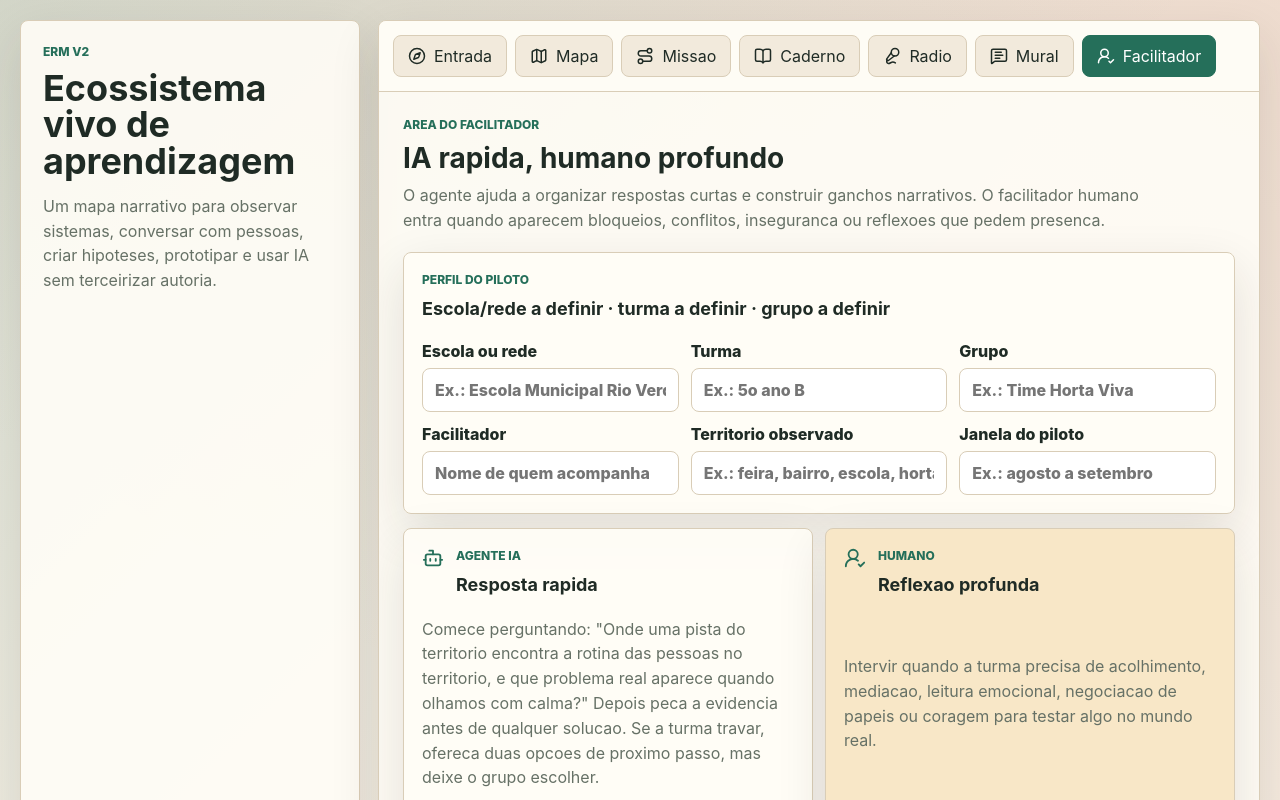
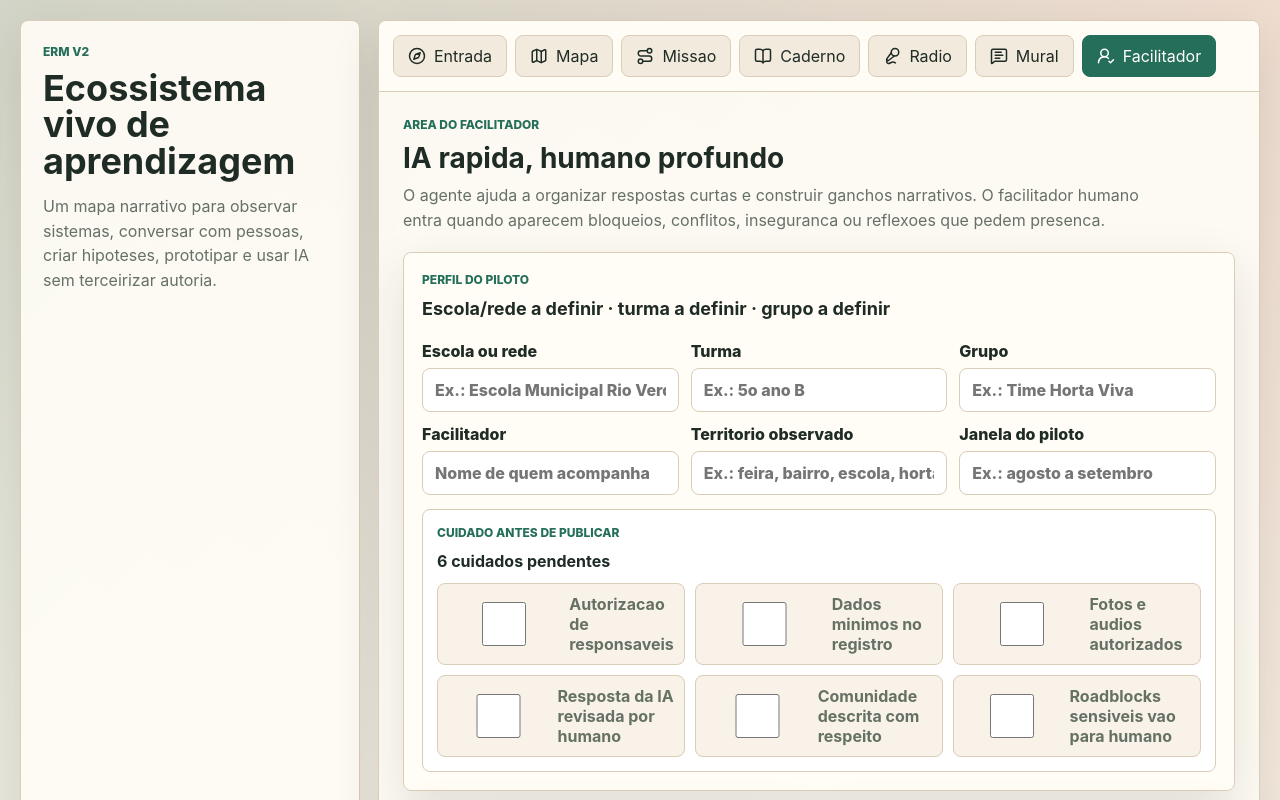
Before and after one commit to BasedCaveman/ERM, a Next.js app: page / in a window 1280 px wide. Both pictures are taken after a click on the button "Facilitador". Shown: the top 800 px of the page. Built offline with nearby package versions, Linux system fonts and the light colour scheme.

Commit message:
Add pilot safety checklist

```diff
--- a/app/globals.css
+++ b/app/globals.css
@@ -911,6 +911,34 @@ p {
   box-shadow: 0 0 0 3px rgba(37, 111, 90, 0.14);
 }
 
+.safeguard-panel {
+  display: grid;
+  gap: 12px;
+  border: 1px solid var(--line);
+  border-radius: 8px;
+  background: #fff;
+  padding: 14px;
+}
+
+.safeguard-panel h4 {
+  margin-bottom: 0;
+  font-size: 16px;
+}
+
+.safeguard-grid {
+  display: grid;
+  grid-template-columns: repeat(3, minmax(0, 1fr));
+  gap: 10px;
+}
+
+.safeguard-grid .check-row {
+  min-height: 52px;
+  border: 1px solid var(--line);
+  border-radius: 8px;
+  background: #f8f2e8;
+  padding: 10px;
+}
+
 .facilitator-card,
 .roadblock-form,
 .roadblock-card {
@@ -1125,6 +1153,7 @@ p {
   .fieldbook-layout,
   .facilitator-grid,
   .pilot-profile-grid,
+  .safeguard-grid,
   .rules-grid {
     grid-template-columns: repeat(2, minmax(0, 1fr));
   }
@@ -1170,6 +1199,7 @@ p {
   .fieldbook-layout,
   .facilitator-grid,
   .pilot-profile-grid,
+  .safeguard-grid,
   .roadblock-form,
   .form-grid,
   .notebook-grid,
--- a/app/page.tsx
+++ b/app/page.tsx
@@ -67,6 +67,7 @@ type PilotProfile = {
   facilitator: string;
   territory: string;
   window: string;
+  safeguards: Record<string, boolean>;
 };
 
 type Roadblock = {
@@ -307,7 +308,41 @@ const emptyPilotProfile: PilotProfile = {
   facilitator: '',
   territory: '',
   window: '',
+  safeguards: {},
 };
+
+const safeguardItems = [
+  {
+    id: 'guardianConsent',
+    label: 'Autorizacao de responsaveis',
+    report: 'Autorizacao de responsaveis registrada',
+  },
+  {
+    id: 'minimalData',
+    label: 'Dados minimos no registro',
+    report: 'Registros evitam dados pessoais desnecessarios',
+  },
+  {
+    id: 'mediaConsent',
+    label: 'Fotos e audios autorizados',
+    report: 'Midias usadas apenas quando autorizadas',
+  },
+  {
+    id: 'aiReviewed',
+    label: 'Resposta da IA revisada por humano',
+    report: 'Sugestoes da IA passam por revisao humana',
+  },
+  {
+    id: 'communityRespect',
+    label: 'Comunidade descrita com respeito',
+    report: 'Relatos evitam exposicao ou julgamento da comunidade',
+  },
+  {
+    id: 'humanEscalation',
+    label: 'Roadblocks sensiveis vao para humano',
+    report: 'Bloqueios sensiveis sao escalados para facilitador humano',
+  },
+];
 
 function prefersReducedMotion() {
   return window.matchMedia('(prefers-reduced-motion: reduce)').matches;
@@ -372,6 +407,8 @@ export default function Home() {
   ].join(' · ');
   const aiQuickResponse = `Comece perguntando: "${narrative.guideQuestion}" Depois peca a evidencia antes de qualquer solucao. Se a turma travar, ofereca duas opcoes de proximo passo, mas deixe o grupo escolher.`;
   const latestEntries = currentEntries.slice(0, 3);
+  const checkedSafeguards = safeguardItems.filter((item) => pilotProfile.safeguards[item.id]);
+  const missingSafeguards = safeguardItems.length - checkedSafeguards.length;
   const pilotReport = [
     `Relatorio de piloto ERM - ${trackNames[trackId]}`,
     `Identificacao: ${pilotIdentity}`,
@@ -390,6 +427,12 @@ export default function Home() {
     `- Descobertas no mural: ${sharedEntries.length}`,
     `- Roadblocks abertos: ${openRoadblocks}`,
     `- Leitura do facilitador: ${pilotSignal}`,
+    '',
+    'Cuidados de seguranca e consentimento',
+    ...(checkedSafeguards.length
+      ? checkedSafeguards.map((item) => `- ${item.report}`)
+      : ['- Nenhum cuidado foi marcado ainda.']),
+    missingSafeguards > 0 ? `- Pendencias de cuidado: ${missingSafeguards}` : '- Checklist de cuidado completo',
     '',
     'Evidencias recentes',
     ...(latestEntries.length
@@ -536,8 +579,19 @@ export default function Home() {
     setFieldDraft((draft) => ({ ...draft, [field]: value }));
   }
 
-  function updatePilotProfile(field: keyof PilotProfile, value: string) {
+  function updatePilotProfile(field: Exclude<keyof PilotProfile, 'safeguards'>, value: string) {
     setPilotProfile((profile) => ({ ...profile, [field]: value }));
+    setReportStatus('');
+  }
+
+  function toggleSafeguard(id: string) {
+    setPilotProfile((profile) => ({
+      ...profile,
+      safeguards: {
+        ...profile.safeguards,
+        [id]: !profile.safeguards[id],
+      },
+    }));
     setReportStatus('');
   }
 
@@ -1159,6 +1213,24 @@ export default function Home() {
                     />
                   </label>
                 </div>
+                <div className="safeguard-panel">
+                  <div>
+                    <p className="eyebrow">Cuidado antes de publicar</p>
+                    <h4>{missingSafeguards === 0 ? 'Checklist completo' : `${missingSafeguards} cuidados pendentes`}</h4>
+                  </div>
+                  <div className="safeguard-grid">
+                    {safeguardItems.map((item) => (
+                      <label className="check-row" key={item.id}>
+                        <input
+                          checked={Boolean(pilotProfile.safeguards[item.id])}
+                          type="checkbox"
+                          onChange={() => toggleSafeguard(item.id)}
+                        />
+                        {item.label}
+                      </label>
+                    ))}
+                  </div>
+                </div>
               </section>
 
               <div className="facilitator-grid">
```
Also changed, not shown: public/sw.js, 1 other file (tests, documents, lock files or other folders).
